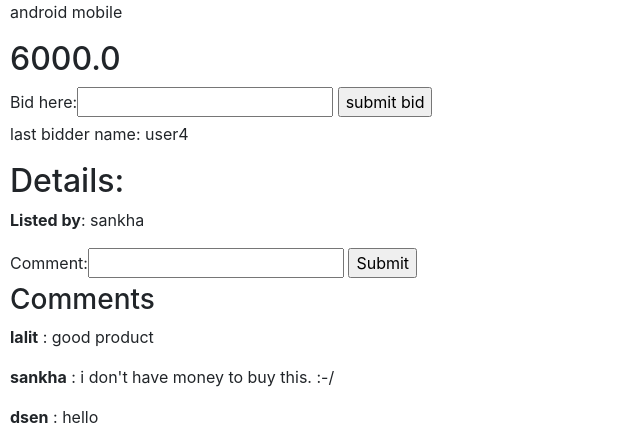
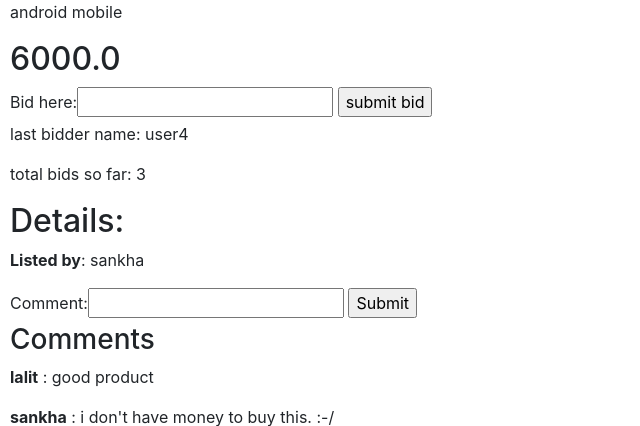
Before and after one commit to Debjyoti0404/commerce, a Django app: page /listings/2 in a window 1280 px wide. Shown: the part 639-1065 px from the top of the page, without its empty margins (0-640 px from the left). Run offline with Django 3.2, Linux system fonts and the light colour scheme; a user stored in the database is signed in; data comes from the database, SQL or seed files in the repository; data that the repository does not hold is empty; some libraries are stand-ins or nearby versions.

Commit message:
small changes regarding item.html
Signed-off-by: Debjyoti0404 <debsen2003@gmail.com>

```diff
--- a/commerce/auctions/templates/auctions/item.html
+++ b/commerce/auctions/templates/auctions/item.html
@@ -18,6 +18,7 @@
             <input type="submit" name="bid-form" value="submit bid">
         </form>
         <p>last bidder name: {{ all_bids.last.bidder }}</p>
+        <p>total bids so far: {{ all_bids.count }}</p>
         {% if acceptance_status == False %}
             <p>please bid more than the current price</p>
         {% endif %}
```
